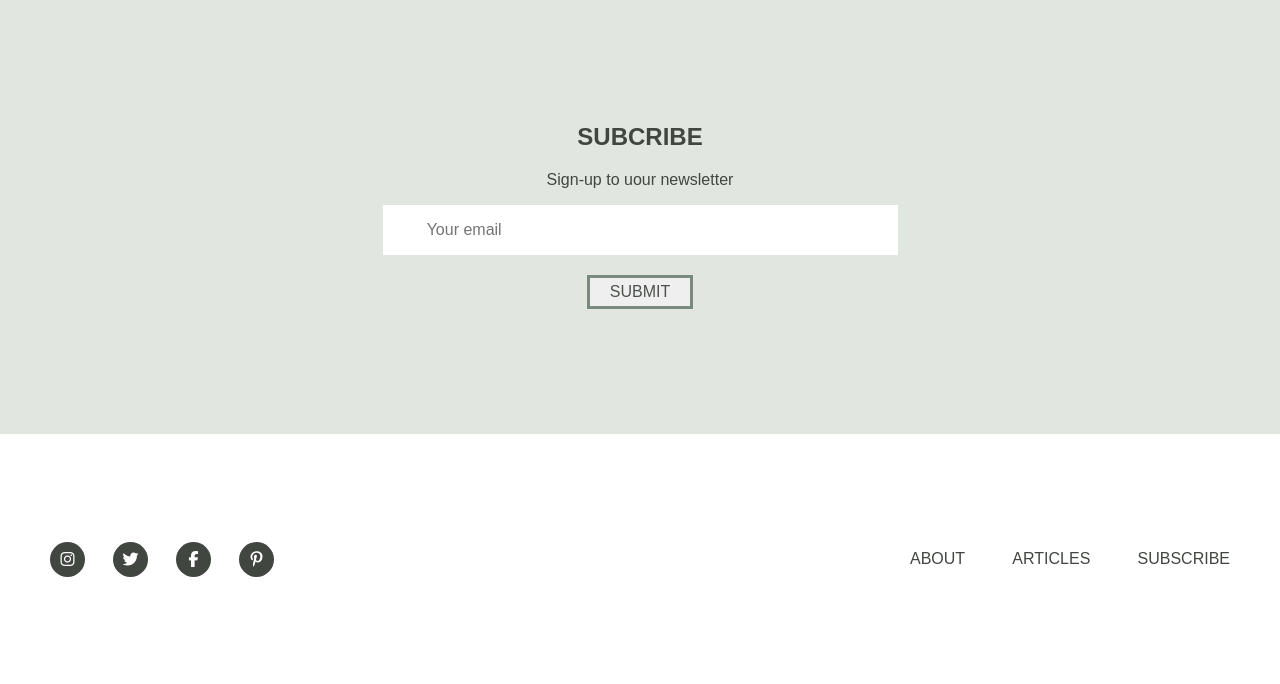
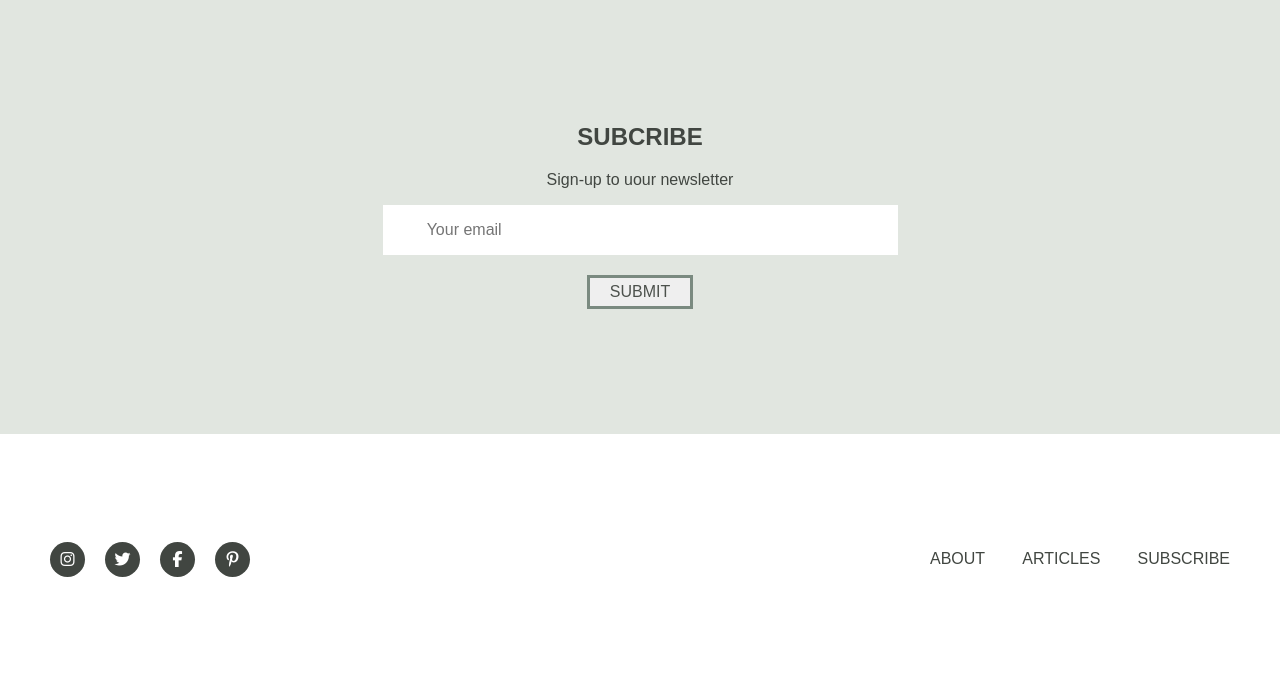
Before and after one commit to jhorman9/reto3, a plain HTML site: page index.html in a window 1280 px wide. Shown: the part 2039-2723 px from the top of the page. Drawn offline with nearby package versions, Linux system fonts and the light colour scheme; a web font is replaced by a local one.

Commit message:
reto terminado

```diff
--- a/styles.css
+++ b/styles.css
@@ -394,7 +394,7 @@ footer .footer--icons{
 }
 
 footer .footer--icons .footer--icons--content{
-  width: 35%;
+  width: 200px;
   display: flex;
   align-items: center;
   justify-content: space-between;
@@ -439,7 +439,7 @@ footer .footer--list ul{
   display: flex;
   margin: 0;
   padding: 0;
-  width: 50%;
+  width: 300px;
   justify-content: space-between;
   margin-right: 50px;
 }
```
